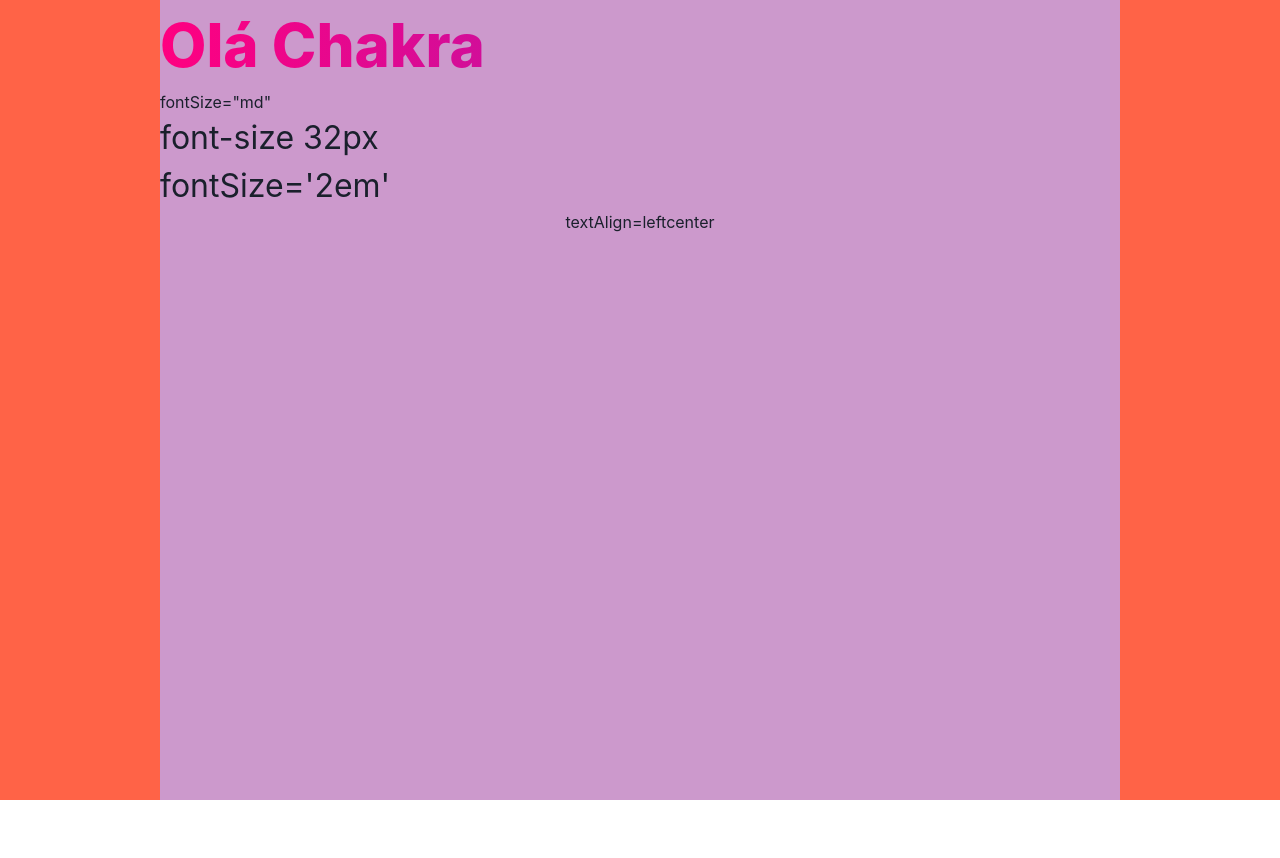
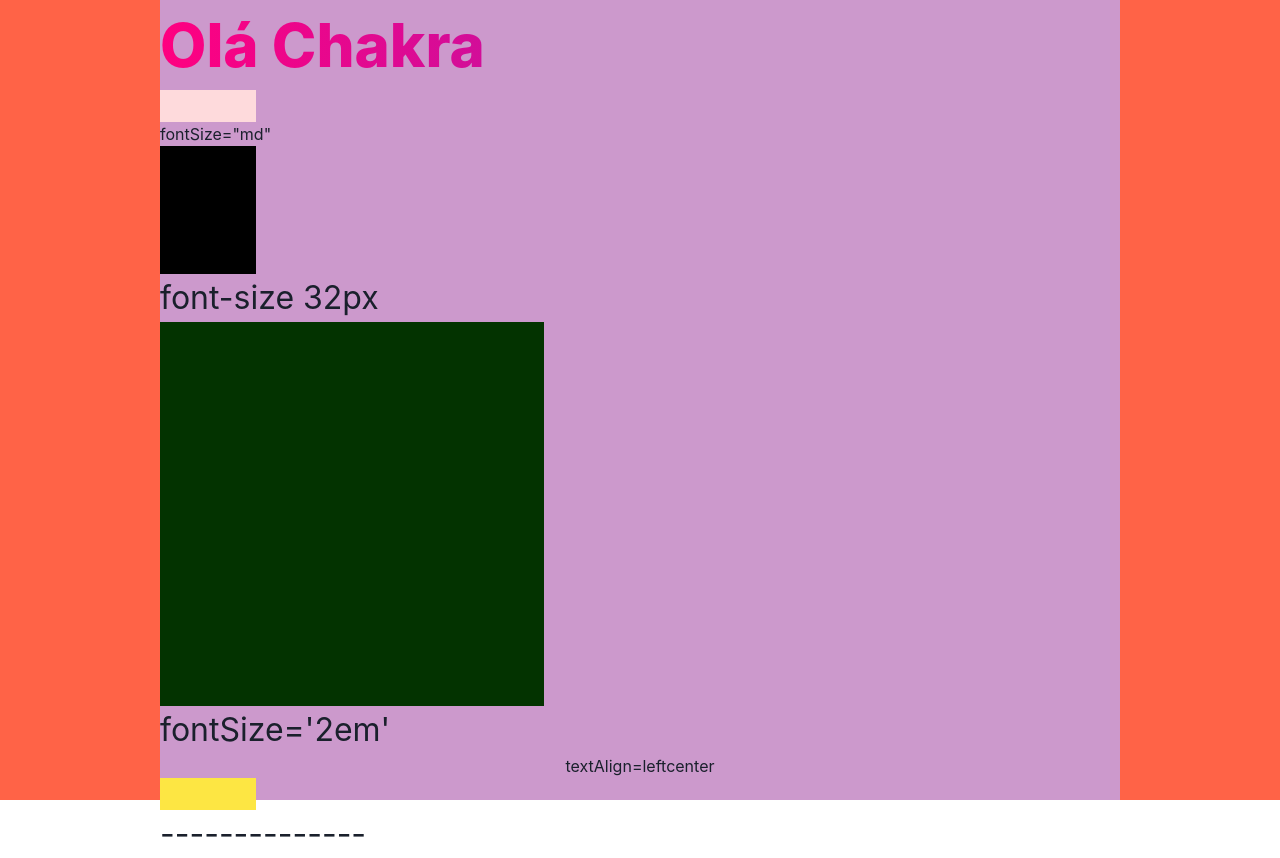
Before and after one commit to Liriali4/Chakra_UI, a React (Create React App) app: page / in a window 1280 px wide. Before the commit the page ends 800 px from the top, so only its background shows below. Built offline with nearby package versions, Linux system fonts and the light colour scheme.

Commit message:
testando tamanhos

```diff
--- a/src/App.js
+++ b/src/App.js
@@ -23,16 +23,26 @@
             fontSize="6xl"
             fontWeight="extrabold"
           >Olá Chakra</Text >
+
+          <Box w="10%" h="32px" bg="#fedadc" />
+
           <Text fontSize="md" >fontSize="md"</Text >
+
+          <Box width="10%" height={32} bg="#000" />
 
 
           <Text fontSize={32} >font-size 32px</Text>
 
+          <Box boxSize="sm" bg="#033300"/>
+
           <Text fontSize='2em' >fontSize='2em'</Text>
 
+          <Box w={256} bg="#abcffd"/>
+
           <Text textAlign={['left', 'center']} >textAlign={['left', 'center']}</Text>
-
-
+          <Box w="10%" h="32px" bg="#fde643"/>
+          <Text fontSize='2em' >--------------</Text>
+          <Box w='40px' bg="#244fff"/>
         </Box>
       </Box>
     </ChakraProvider>
```
